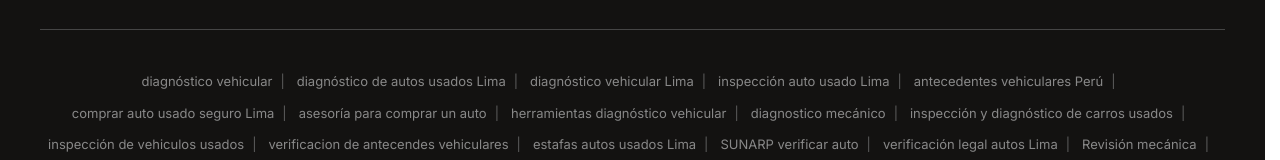
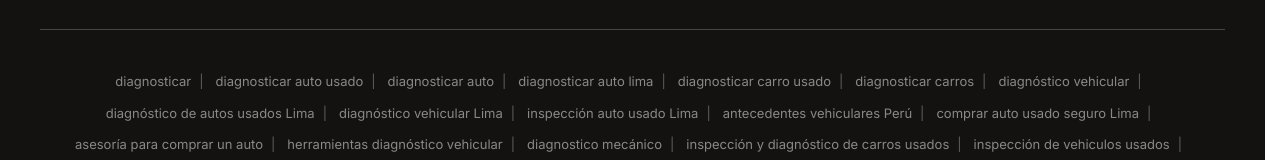
Before and after one commit to CARLO-Software/verificarlo-nextjs, a Next.js app: page / in a window 1280 px wide. Shown: the part 5100-5260 px from the top of the page. Built offline with nearby package versions, Linux system fonts and the light colour scheme; no server answers; the database is empty.

Commit message:
feat: Se han agregado palabras clave en el footer.

```diff
--- a/app/layout/footer/Footer.tsx
+++ b/app/layout/footer/Footer.tsx
@@ -3,6 +3,12 @@ import styles from "./footer.module.css";
 export default function Footer() {
   // Keywords SEO - para posicionamiento en buscadores
   const keywords = [
+    "diagnosticar",
+    "diagnosticar auto usado",
+    "diagnosticar auto",
+    "diagnosticar auto lima",
+    "diagnosticar carro usado",
+    "diagnosticar carros",
     "diagnóstico vehicular",
     "diagnóstico de autos usados Lima",
     "diagnóstico vehicular Lima",
```
